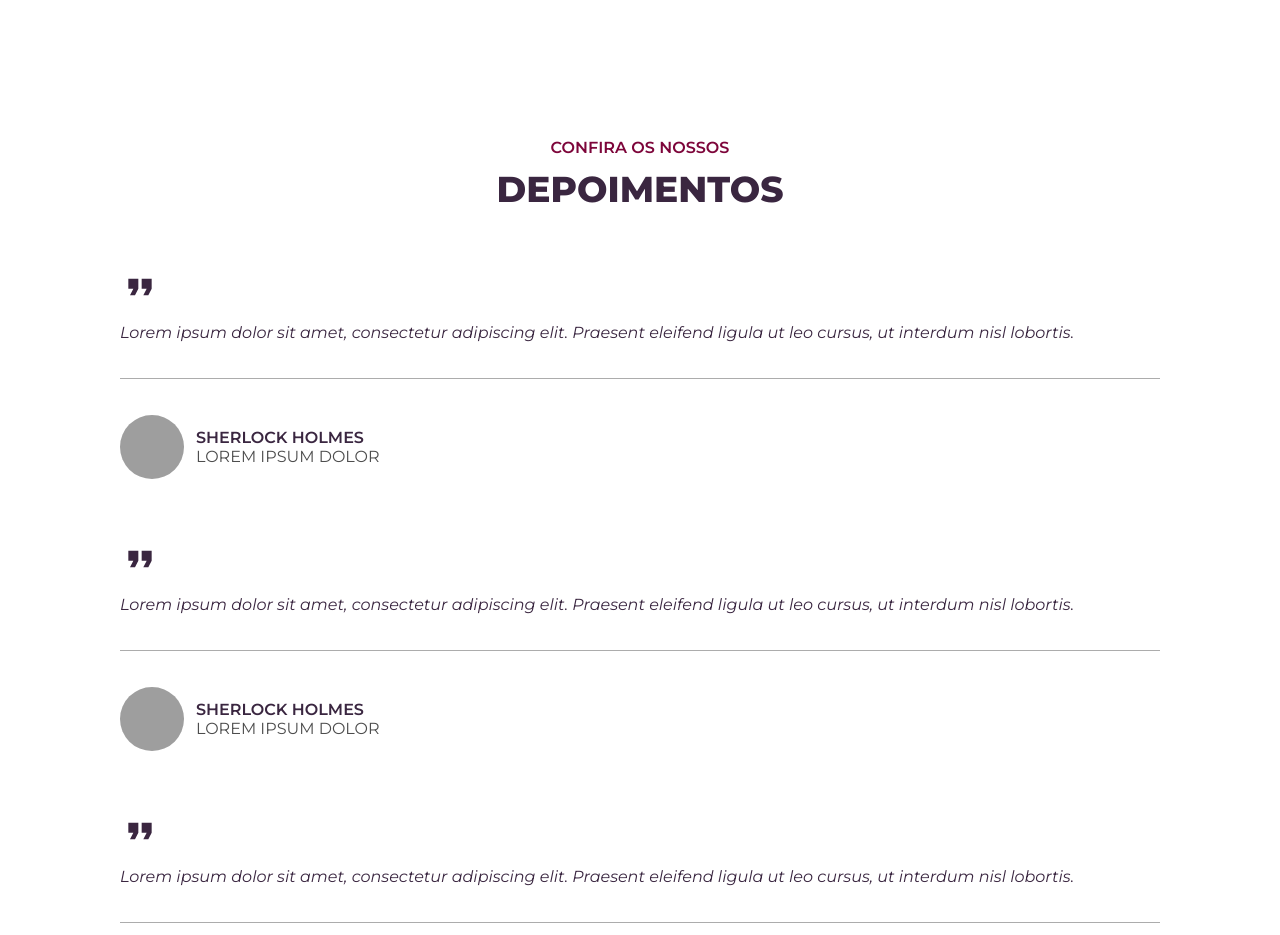
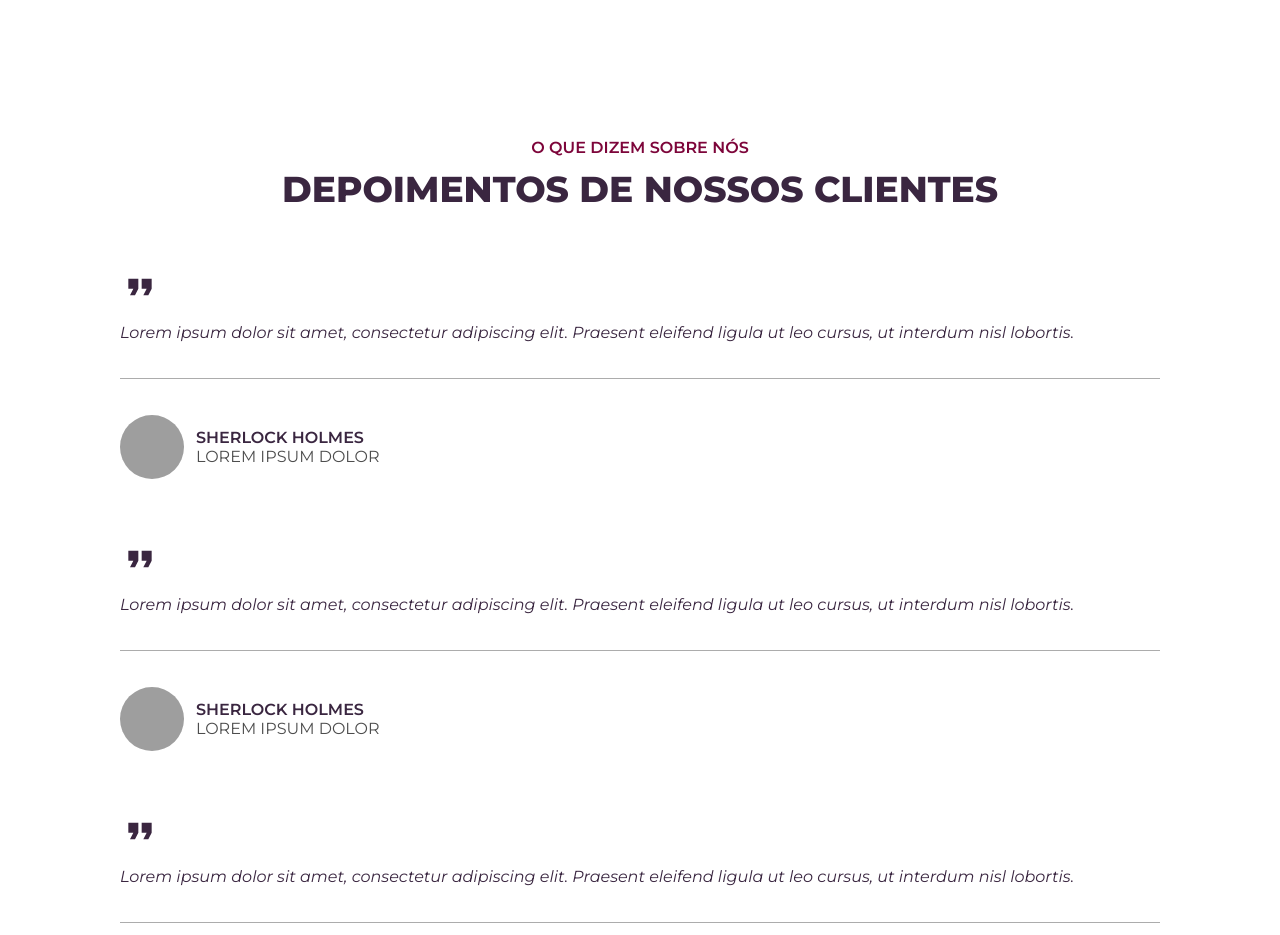
Before and after one commit to MPCGomes/logumrh, a Next.js app: page / in a window 1280 px wide. Shown: the part 3440-4375 px from the top of the page. Built offline with nearby package versions, Linux system fonts and the light colour scheme; grey boxes are pictures that could not be loaded.

Commit message:
update: testimonials section

```diff
--- a/src/containers/homePage/TestimonialsSection/TestimonialsSection.tsx
+++ b/src/containers/homePage/TestimonialsSection/TestimonialsSection.tsx
@@ -9,8 +9,8 @@ const TestimonialsSection = () => {
     <section className={clsx(styles.heroContainer, "container section")}>
       <SectionHeading
         variant="center"
-        subheading="Confira os nossos"
-        heading="Depoimentos"
+        subheading="O que dizem sobre nós"
+        heading="Depoimentos de nossos clientes"
       />
       <div className={styles.gridContainer}>
         <Testimonial
```
